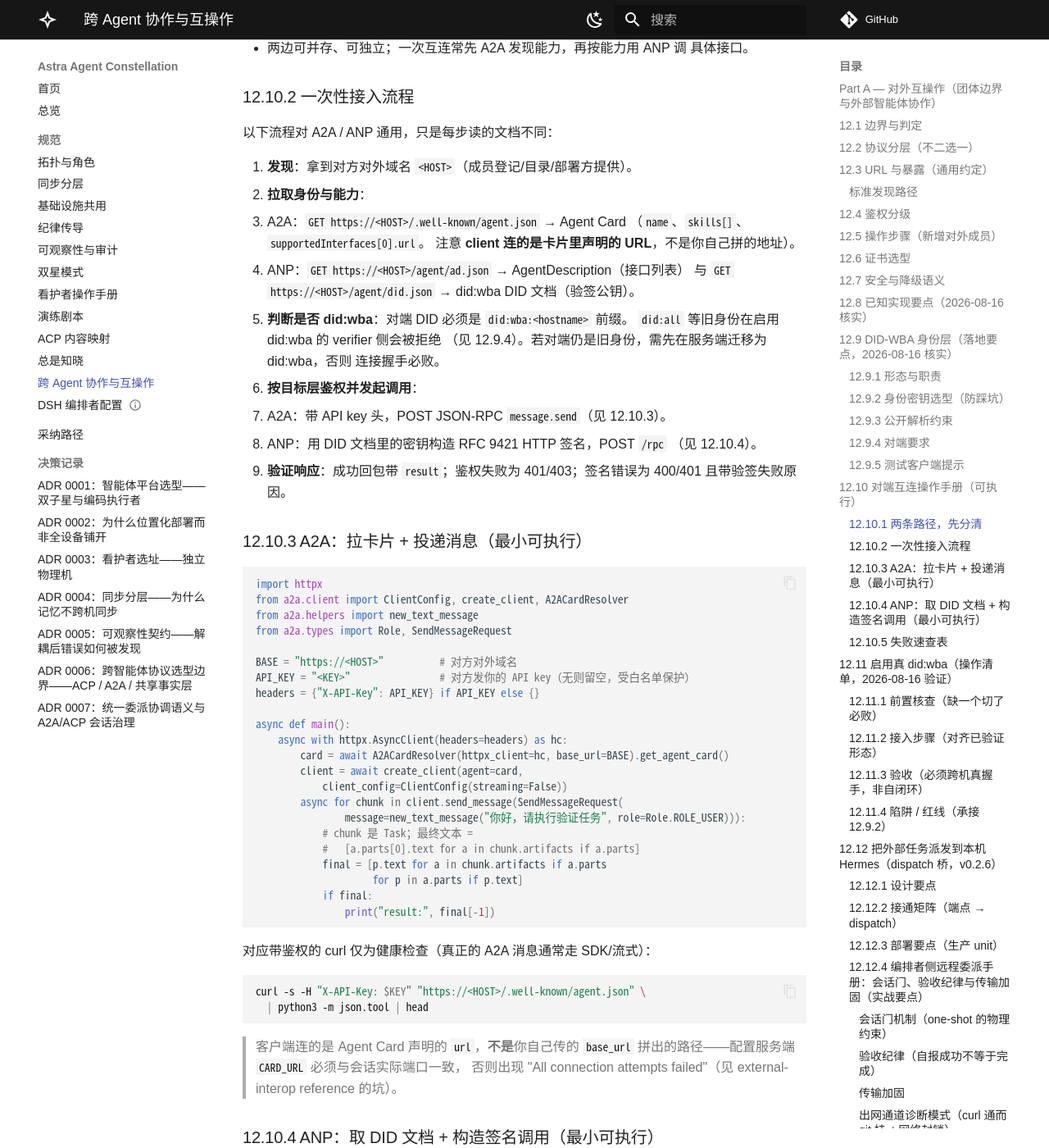
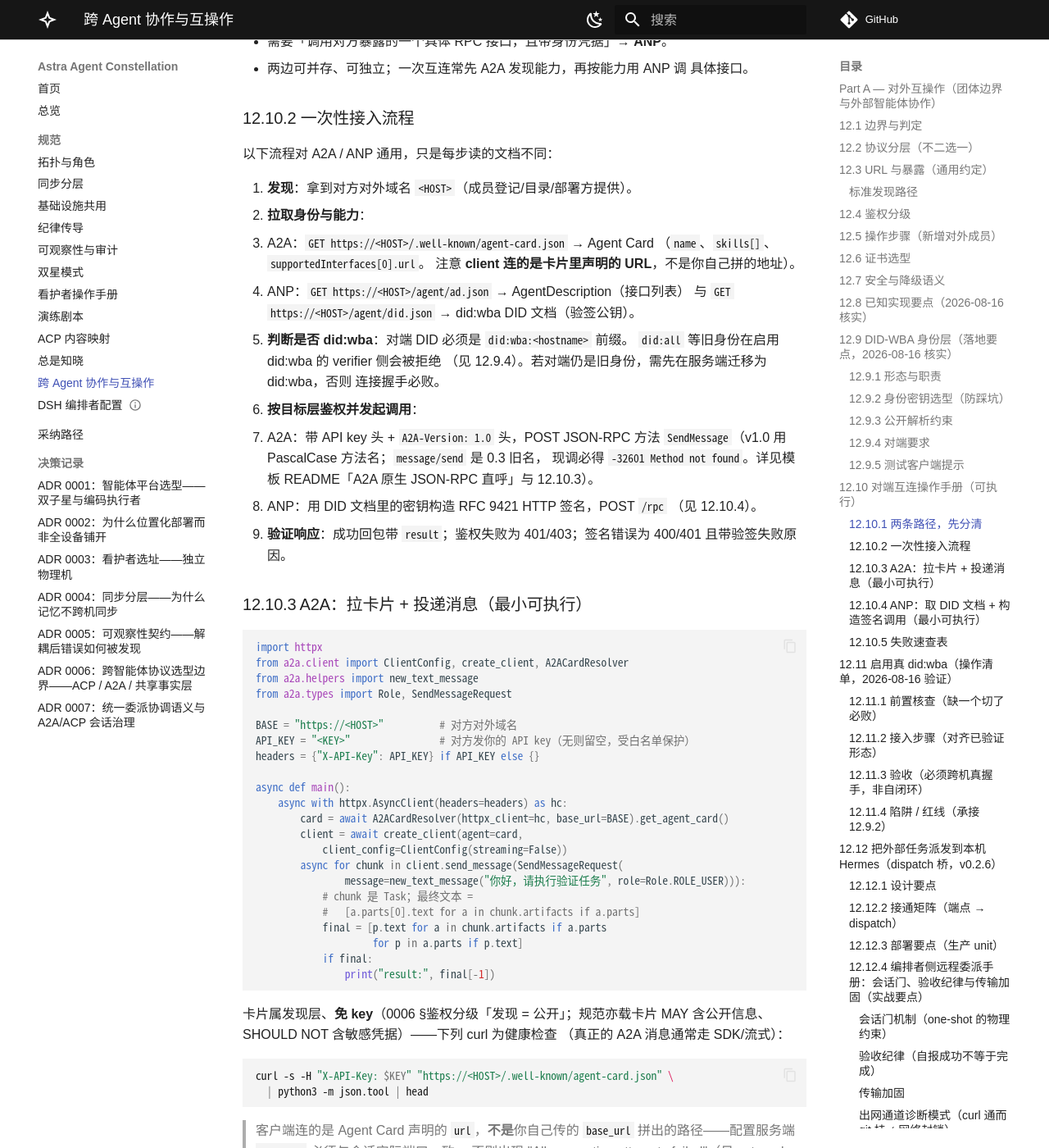
Before and after one commit to alrcatraz/astra-agent-constellation, an MkDocs documentation site: the page built from docs/12-cross-agent-collab.md, in a window 1280 px wide and 1400 px high, scrolled down 5576 px. Shown: the whole window at 82% size. Built offline with MkDocs 1.6.1 and Material for MkDocs 9.7.7, drawn with Linux system fonts in a browser that asks for light colours; comment, search, counter and statistics services are not loaded; some of the changed text lies outside the part shown.

Commit message:
docs: align chapter 12 and the executor template with verified formats
Operational instructions in ch12 pointed at /.well-known/agent.json
(three places); the spec registers /.well-known/agent-card.json as
permanent and the SDK constant agrees. The step-4 instruction still
said POST message.send — v1.0 uses PascalCase method names with the
a2a- prefixed service headers, so that call returns -32601 Method not
found; it now names SendMessage and the A2A-Version header, pointing at
the template README for the full shape. The card curl notes that
discovery is unauthenticated, per the spec's own guidance that the
card may carry public information and should not carry credentials.
The dated 2026-08-26 verification note keeps its original wording with
a parenthetical: message/send was the correct name for that SDK at the
time.

The executor template header gains the rc.2 runnable form
(--profile acp --patch): the file stays as the full reference
composition while the direct --config boot is marked pre-rc.2.

````diff
--- a/docs/12-cross-agent-collab.md
+++ b/docs/12-cross-agent-collab.md
@@ -12,7 +12,8 @@
 > → Part C。混淆三者的边界是多数多智能体方案设计偏差的根源。
 
 > **真实运行时验证（2026-08-26）**：隔离 A2A gateway（`127.0.0.1:19900`）
-> 完成 Agent Card、JSON-RPC `message/send`、任务完成状态和一次真实短文本
+> 完成 Agent Card、JSON-RPC `message/send`（当时 SDK 的 0.3 方法名；v1.0 起为
+> `SendMessage` + `A2A-Version` 头，见模板 README）、任务完成状态和一次真实短文本
 > 生成；生成经 AI Gate 完成，未使用生产 A2A listener `9900`。传输层通过但
 > 生成不可用不能算通过；本次实际返回文本可用，故 A2A 真实生成验证通过。
 
@@ -191,7 +192,7 @@ DID 目录。本节记通用落地要点（不对应任何具体 agent）。
 
 | 层 | 端点形态 | 用途 | 鉴权 |
 |:--|:--|:--|:--|
-| **A2A** | `<HOST>/` 上 JSON-RPC，卡片在 `/.well-known/agent.json` | 投递任务、会话式协作（agent 对 agent） | API key 头 / 白名单 |
+| **A2A** | `<HOST>/` 上 JSON-RPC，卡片在 `/.well-known/agent-card.json` | 投递任务、会话式协作（agent 对 agent） | API key 头 / 白名单 |
 | **ANP** | `<HOST>/rpc`，身份在 `/<agent>/ad.json` + DID 文档 | 受信任的**接口调用**（函数式 RPC） | did:wba 身份 + HTTP 签名 |
 
 - 需要「把一个任务交给对方 agent 去执行、拿回结果」→ **A2A**。
@@ -205,7 +206,7 @@ DID 目录。本节记通用落地要点（不对应任何具体 agent）。
 
 1. **发现**：拿到对方对外域名 `<HOST>`（成员登记/目录/部署方提供）。
 2. **拉取身份与能力**：
-   - A2A：`GET https://<HOST>/.well-known/agent.json` → Agent Card
+   - A2A：`GET https://<HOST>/.well-known/agent-card.json` → Agent Card
      （`name`、`skills[]`、`supportedInterfaces[0].url`。
      注意 **client 连的是卡片里声明的 URL**，不是你自己拼的地址）。
    - ANP：`GET https://<HOST>/agent/ad.json` → AgentDescription（接口列表）
@@ -215,7 +216,10 @@ DID 目录。本节记通用落地要点（不对应任何具体 agent）。
    （见 12.9.4）。若对端仍是旧身份，需先在服务端迁移为 did:wba，否则
    连接握手必败。
 4. **按目标层鉴权并发起调用**：
-   - A2A：带 API key 头，POST JSON-RPC `message.send`（见 12.10.3）。
+   - A2A：带 API key 头 + `A2A-Version: 1.0` 头，POST JSON-RPC 方法
+     `SendMessage`（v1.0 用 PascalCase 方法名；`message/send` 是 0.3 旧名，
+     现调必得 `-32601 Method not found`。详见模板 README「A2A 原生
+     JSON-RPC 直呼」与 12.10.3）。
    - ANP：用 DID 文档里的密钥构造 RFC 9421 HTTP 签名，POST `/rpc`
      （见 12.10.4）。
 5. **验证响应**：成功回包带 `result`；鉴权失败为 401/403；签名错误为
@@ -248,10 +252,12 @@ async def main():
                 print("result:", final[-1])
 ```
 
-对应带鉴权的 curl 仅为健康检查（真正的 A2A 消息通常走 SDK/流式）：
+卡片属发现层、**免 key**（0006 §鉴权分级「发现 = 公开」；规范亦载卡片
+MAY 含公开信息、SHOULD NOT 含敏感凭据）——下列 curl 为健康检查
+（真正的 A2A 消息通常走 SDK/流式）：
 
 ```bash
-curl -s -H "X-API-Key: $KEY" "https://<HOST>/.well-known/agent.json" \
+curl -s -H "X-API-Key: $KEY" "https://<HOST>/.well-known/agent-card.json" \
   | python3 -m json.tool | head
 ```
 
````
Also changed, not shown: 1 other file.
